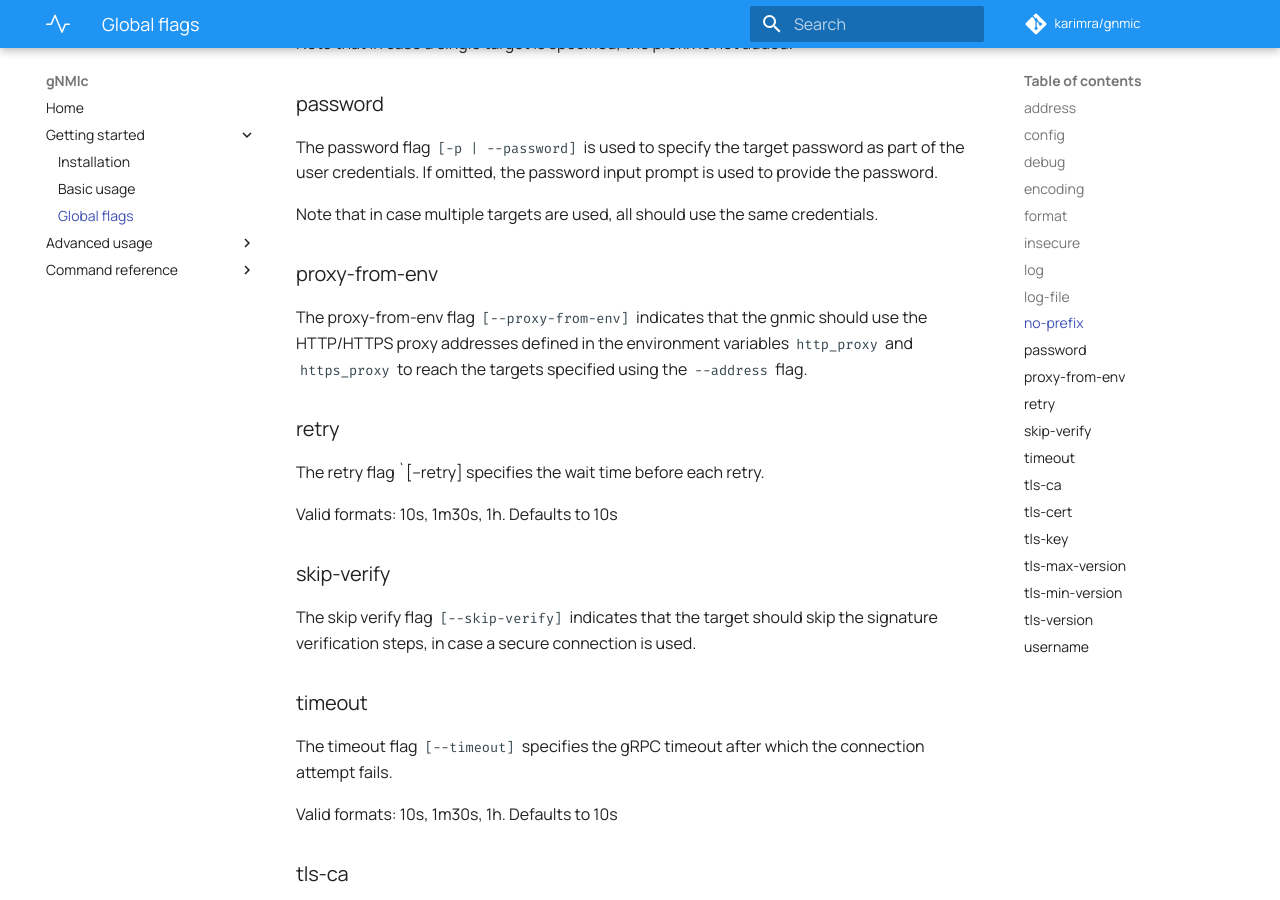
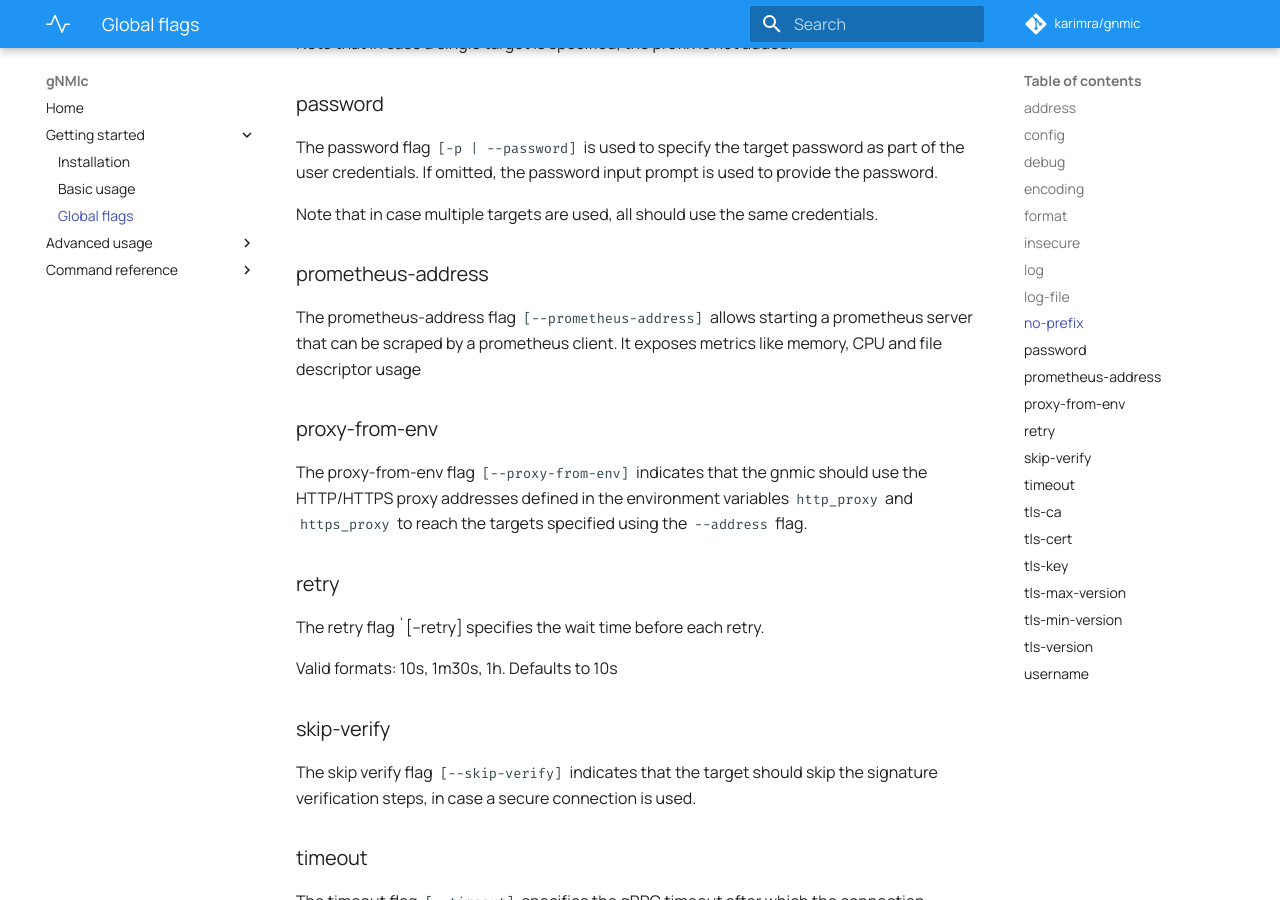
Before and after one commit to openconfig/gnmic, an MkDocs documentation site: the page built from docs/global_flags.md, in a window 1280 px wide and 900 px high, scrolled down 2529 px. Built offline with MkDocs 1.6.1 and Material for MkDocs 9.7.7, drawn with Linux system fonts in a browser that asks for light colours; comment, search, counter and statistics services are not loaded.

Commit message:
add prometheus-address flag to docs

```diff
--- a/docs/global_flags.md
+++ b/docs/global_flags.md
@@ -150,6 +150,9 @@ The password flag `[-p | --password]` is used to specify the target password as
 
 Note that in case multiple targets are used, all should use the same credentials.
 
+### prometheus-address
+The prometheus-address flag `[--prometheus-address]` allows starting a prometheus server that can be scraped by a prometheus client. It exposes metrics like memory, CPU and file descriptor usage
+
 ### proxy-from-env
 The proxy-from-env flag `[--proxy-from-env]` indicates that the gnmic should use the HTTP/HTTPS proxy addresses defined in the environment variables `http_proxy` and `https_proxy` to reach the targets specified using the `--address` flag.
 
```
